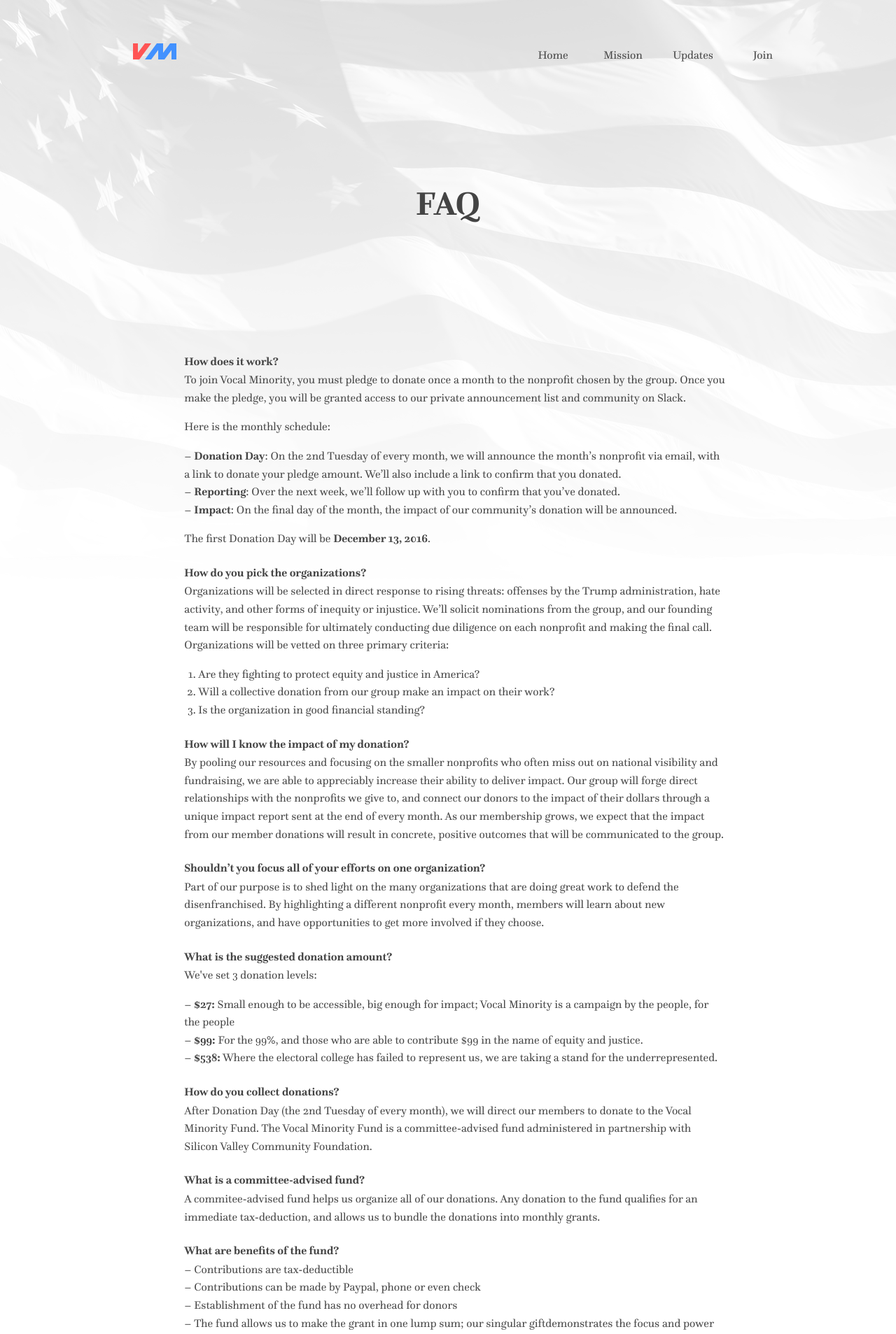
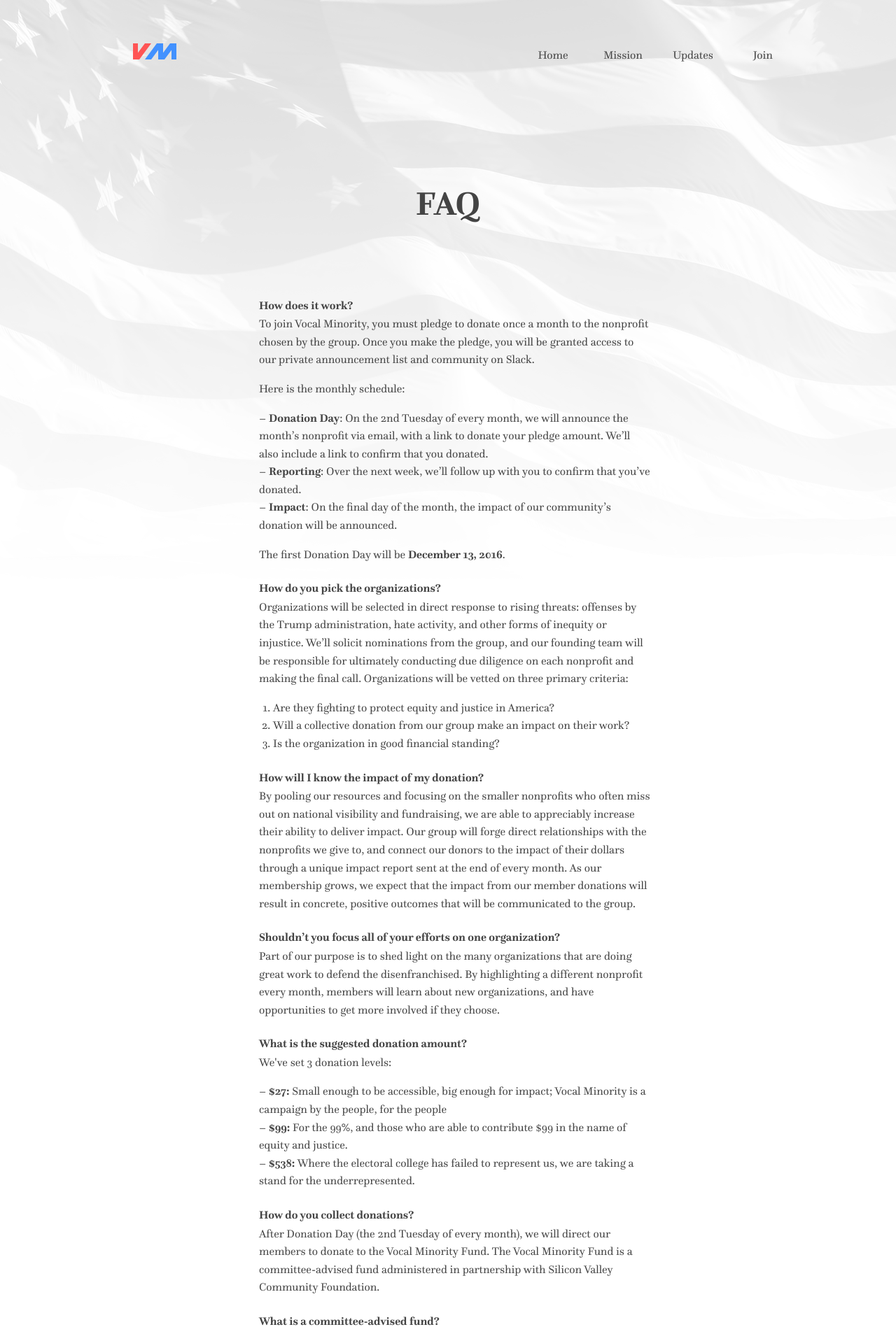
Before and after one commit to VocalMinority/vocalminority.us, a Jekyll site: the page built from faq.html, in a window 1280 px wide. Shown: the top 1907 px of the page at 70% size. Built offline with Jekyll 4.4.1, drawn with Linux system fonts in a browser that asks for light colours; nearby versions of some CDN libraries.

Commit message:
Improve FAQ styling

```diff
--- a/_sass/components/_faqs.scss
+++ b/_sass/components/_faqs.scss
@@ -1,9 +1,3 @@
-.faq {
-  max-width: 100%;
-  padding-top: rem-calc(80);
-  padding-bottom: rem-calc(80);
-}
-
 .faq-header {
   font-size: 1.75rem;
   font-weight: $global-weight-medium;
```
